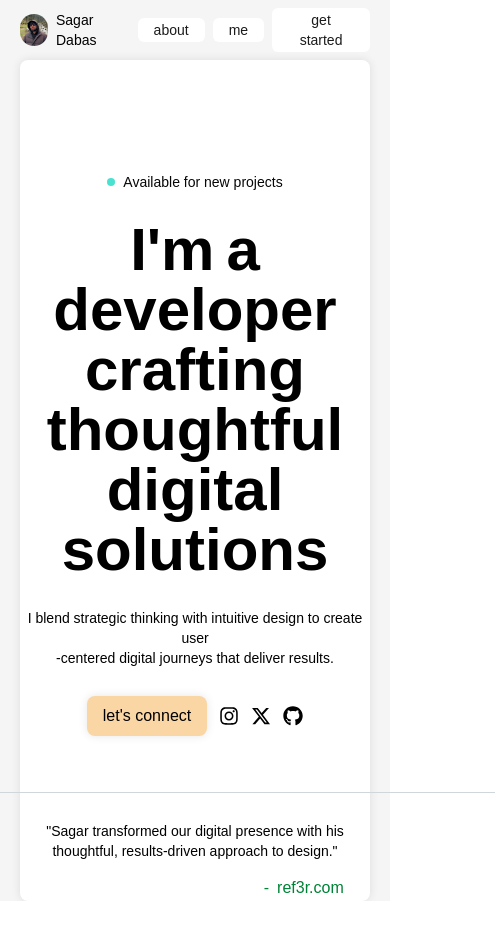
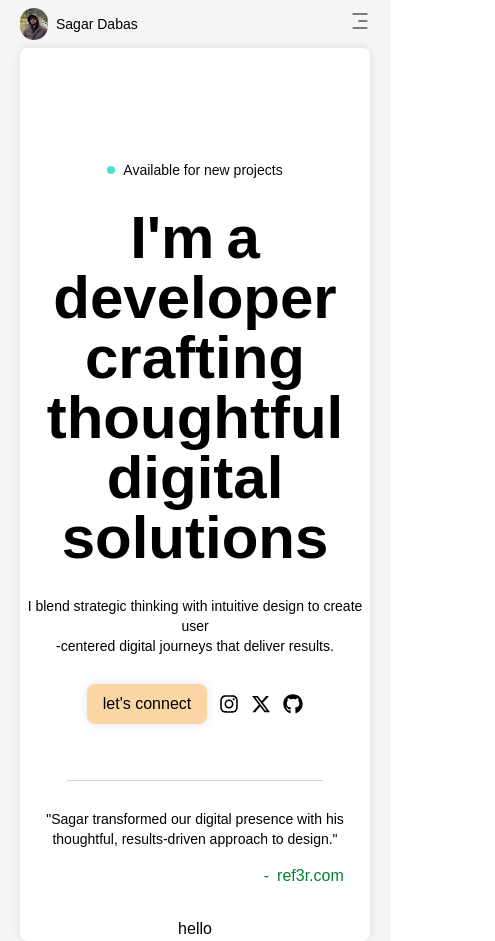
Before and after one commit to sagardabas0007/portfolio, a React (Vite) app: page / in a window 390 px wide. Shown: the whole page, 495 px wide, since content can reach past the window. Before the commit the page ends 901 px from the top, so only its background shows below. Built offline with nearby package versions, Linux system fonts and the light colour scheme.

Commit message:
fixed sizing issue

```diff
--- a/src/Components/header/Navbar.jsx
+++ b/src/Components/header/Navbar.jsx
@@ -1,18 +1,22 @@
+import { useState } from "react";
 import React from "react";
 import My from "../../assets/my.jpg";
 import { motion } from "framer-motion";
+import { RxCross1 } from "react-icons/rx";
+import { CiMenuFries } from "react-icons/ci";
 
 const Navbar = () => {
   const btns = ["about", "me", "get started"];
+  const [isOpen, setIsOpen] = useState(false);
 
   return (
     <motion.div
-      initial={{ opacity: 0,y:-100 }}
-      animate={{ opacity: 1, y:0 }}
+      initial={{ opacity: 0, y: -100 }}
+      animate={{ opacity: 1, y: 0 }}
       transition={{
-        type:"spring",
+        type: "spring",
         stiffness: 200,
-        damping:90,
+        damping: 90,
         delay: 1,
         duration: 0.3,
       }}
@@ -22,6 +26,9 @@ const Navbar = () => {
         <img src={My} alt="broken image" className="h-8 w-7 rounded-full" />
         <p className="text-sm font-medium">Sagar Dabas</p>
       </div>
+
+      {/* this is the normal navbar */}
+      <div className="hidden md:block">
         <div className="flex items-center justify-between gap-2">
           <a
             href="#"
@@ -38,6 +45,48 @@ const Navbar = () => {
             </button>
           ))}
         </div>
+      </div>
+
+      {/* Hambergur menue */}
+      <div className="block md:hidden">
+        <motion.button
+          initial={{ opacity: 0, x: 20 }}
+          animate={{ opacity: 1, x: 0 }}
+          transition={{
+            type: "spring",
+            stiffness: 200,
+            damping: 20,
+            delay: 2,
+            duration:0.5
+          }}
+          onClick={() => setIsOpen(!isOpen)} className="text-xl">
+          {isOpen ? <RxCross1 /> : <CiMenuFries />}
+        </motion.button>
+      </div>
+
+      {/* Mobile Menu Panel */}
+      {isOpen && (
+        <motion.div
+          initial={{ opacity: 0, y: -50 }}
+          animate={{ opacity: 1, y: 0 }}
+          exit={{ opacity: 0, y: -50 }}
+          transition={{ duration: 0.3 }}
+          className="absolute top-12 right-5 bg-white shadow-lg rounded-md flex flex-col items-start p-4 gap-3 md:hidden"
+        >
+          <a href="#" className="text-sm hover:text-gray-500">
+            Hi@dabas.dev
+          </a>
+          {btns.map((label, index) => (
+            <button
+              key={index}
+              className="bg-gray-100 w-full text-left text-sm font-normal px-4 py-2 rounded-md text-[#1c1b1b] hover:bg-gray-200 transition-all duration-150"
+              onClick={() => setIsOpen(false)} // close menu on click
+            >
+              {label}
+            </button>
+          ))}
+        </motion.div>
+      )}
     </motion.div>
   );
 };
--- a/src/Components/hero/Hero.jsx
+++ b/src/Components/hero/Hero.jsx
@@ -2,6 +2,7 @@ import React from "react";
 import { FaInstagram, FaGithub } from "react-icons/fa";
 import { FaXTwitter } from "react-icons/fa6";
 import { motion } from "framer-motion";
+import Projects from "../my-projects/Projects";
 
 const Hero = () => {
   const text = "I'm a developer crafting thoughtful digital solutions";
@@ -112,7 +113,7 @@ const Hero = () => {
           duration: 0.3,
         }}
       >
-        <hr class=" border-gray-300 w-[600px] mt-7" />
+        <hr class=" border-gray-300 w-64 md:w-[600px] mt-7" />
       </motion.div>
 
       <motion.div
@@ -135,6 +136,10 @@ const Hero = () => {
           </a>
         </div>
       </motion.div>
+
+      <section>
+        <Projects/>
+      </section>
     </div>
   );
 };
--- /dev/null
+++ b/src/Components/my-projects/Projects.jsx
@@ -0,0 +1,10 @@
+
+const Projects = () => {
+  return (
+    <div>
+      hello
+    </div>
+  )
+}
+
+export default Projects
```
Lines whose indentation alone changed are shown as unchanged.
